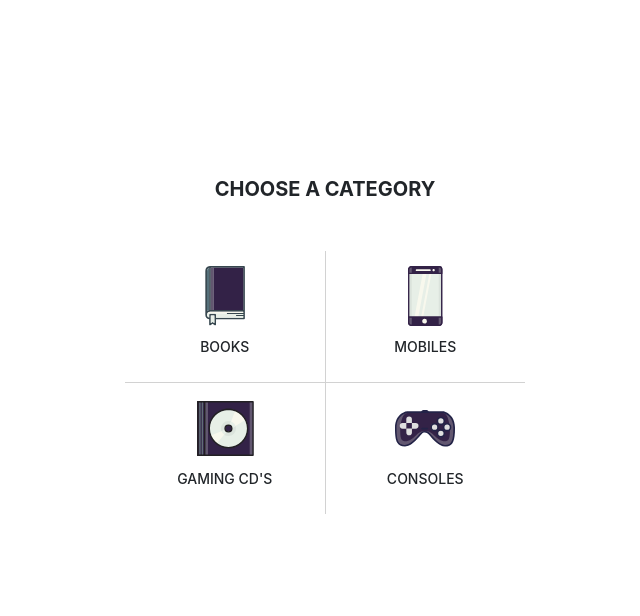
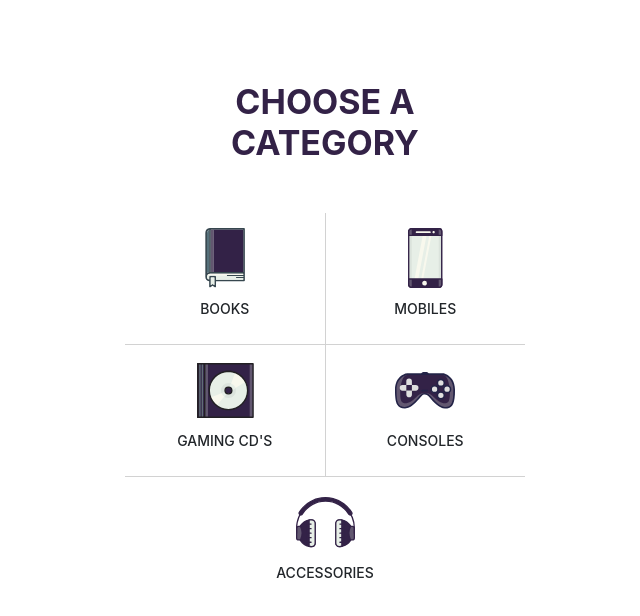
Before and after one commit to TheDemon12/lenden-coming-soon-v2, a React (Create React App) app: page /post-product in a window 1280 px wide. Shown: the top 616 px of the page, without its empty margins (315-955 px from the left). Built offline with nearby package versions, Linux system fonts and the light colour scheme.

Commit message:
postProduct: add accessories option
Signed-off-by: kartik <kartikbhalla12@gmail.com>

```diff
--- a/src/components/postProduct/index.tsx
+++ b/src/components/postProduct/index.tsx
@@ -3,6 +3,7 @@ import { ReactComponent as Books } from '../../icons/categories/book.svg';
 import { ReactComponent as Mobiles } from '../../icons/categories/mobile.svg';
 import { ReactComponent as GamingCd } from '../../icons/categories/cd.svg';
 import { ReactComponent as GamingConsoles } from '../../icons/categories/console.svg';
+import { ReactComponent as Accessories } from '../../icons/categories/accessory.svg';
 
 export interface PostProductProps {}
 
@@ -36,7 +37,7 @@ const PostProduct: React.FC<PostProductProps> = () => {
 				<div className='row'>
 					<div
 						className='col col-l'
-						style={{ borderBottom: 'none' }}
+						// style={{ borderBottom: 'none' }}
 						onClick={() =>
 							window.open(
 								'https://docs.google.com/forms/d/e/1FAIpQLScNHcK2ayarkFqrPT9t77j_T8IXLxYOf6ItV-qgvakbhYbkTw/viewform?vc=0&c=0&w=1&flr=0&gxids=7628'
@@ -45,13 +46,9 @@ const PostProduct: React.FC<PostProductProps> = () => {
 						<GamingCd />
 						<p>Gaming CD's</p>
 					</div>
-					{/* <div className='col'>
-       <img src={`${process.env.PUBLIC_URL}/categories/accessory.svg`} alt=''/>
-        <p>Accessories</p>
-    </div> */}
 					<div
 						className='col'
-						style={{ borderBottom: 'none' }}
+						// style={{ borderBottom: 'none' }}
 						onClick={() =>
 							window.open(
 								'https://docs.google.com/forms/d/e/1FAIpQLSeZbgqjSGyCbZrOfZ3kSO97xZDNvpxvqpTssXYJVVmdvg-uGg/viewform?vc=0&c=0&w=1&flr=0&gxids=7628'
@@ -61,15 +58,19 @@ const PostProduct: React.FC<PostProductProps> = () => {
 						<p>Consoles</p>
 					</div>
 				</div>
-				{/* <div className='row'>
-    <div
-        className='col'
-        style={{ borderBottom: 'none' }}
-        onClick={() => window.open('https://docs.google.com/forms/d/e/1FAIpQLSeZbgqjSGyCbZrOfZ3kSO97xZDNvpxvqpTssXYJVVmdvg-uGg/viewform?vc=0&c=0&w=1&flr=0&gxids=7628') }>
-       <img src={`${process.env.PUBLIC_URL}/categories/console.svg`} alt=''/>
-        <p>Consoles</p>
-    </div>
-</div> */}
+				<div className='row'>
+					<div
+						className='col'
+						style={{ borderBottom: 'none' }}
+						onClick={() =>
+							window.open(
+								'https://docs.google.com/forms/d/e/1FAIpQLSeZbgqjSGyCbZrOfZ3kSO97xZDNvpxvqpTssXYJVVmdvg-uGg/viewform?vc=0&c=0&w=1&flr=0&gxids=7628'
+							)
+						}>
+						<Accessories />
+						<p>Accessories</p>
+					</div>
+				</div>
 			</div>
 		</div>
 	);
--- a/src/scss/postProduct/_index.scss
+++ b/src/scss/postProduct/_index.scss
@@ -7,12 +7,13 @@
 	height: 80vh;
 
 	h1 {
-		font-family: font(secondary);
+		@extend %subHeading;
 		text-align: center;
 		text-transform: uppercase;
-		font-size: 20px;
+		// font-size: 20px;
 		font-weight: bold;
 		margin: 5rem 0;
+		color: rgb(51, 34, 71);
 	}
 
 	.categoryContainer {
@@ -26,11 +27,16 @@
 			display: flex;
 			flex-basis: 50%;
 			.col {
+				cursor: pointer;
 				padding: 1.5rem 0;
 				border-bottom: 1px solid #d2d2d2;
+				min-width: 10rem;
+
+				@media (max-width: 230px) {
+					border: none !important;
+				}
 
 				svg {
-					cursor: pointer;
 					display: block;
 					height: 60px;
 					width: 60px;
```
